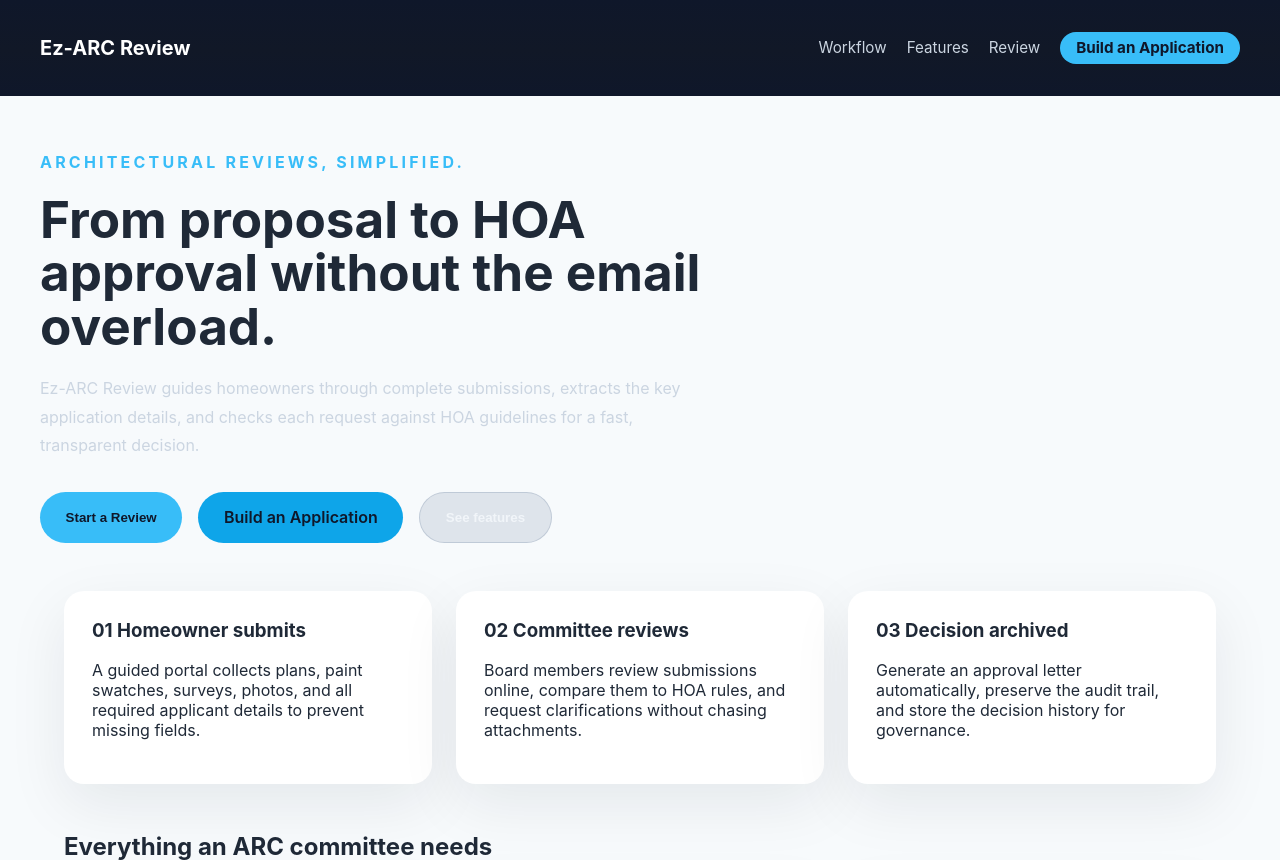
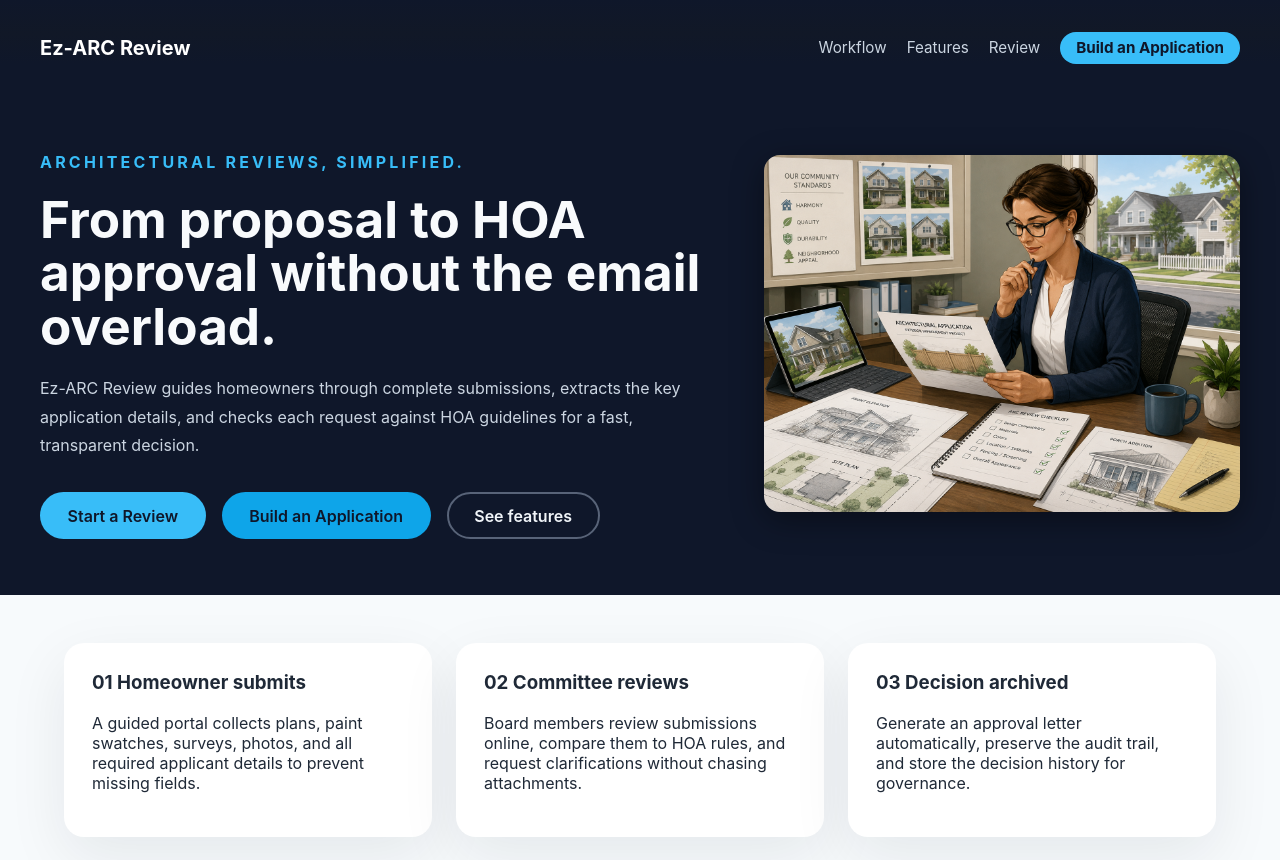
Before and after one commit to mfuyar/ARC, a Flask app: page / in a window 1280 px wide. Shown: the top 860 px of the page. Run offline with Flask 3, Linux system fonts and the light colour scheme.

Commit message:
Add hero image, fix button styles, fix hero background and text colors
- Add hoaarc.png illustration to hero section (right column)
- Wrap hero in dark hero-wrapper so text and buttons are visible
- Fix all 3 hero buttons to match: same font, size, padding via inline-flex
- Fix See features button: transparent bg with visible border
- Remove section numbers from Park Avenue dropdown labels
- Fix apply page hero text visibility with same dark wrapper

Co-Authored-By: Claude Sonnet 4.6 <noreply@anthropic.com>

```diff
--- a/static/style.css
+++ b/static/style.css
@@ -17,7 +17,13 @@ a {
 header {
   background: linear-gradient(180deg, #0f172a 0%, #111827 52%, #0f172a 100%);
   color: white;
-  padding: 2rem 1.5rem;
+  padding: 2rem 1.5rem 0;
+}
+
+.hero-wrapper {
+  background: #0f172a;
+  padding: 2rem 1.5rem 3.5rem;
+  color: white;
 }
 
 nav {
@@ -57,6 +63,7 @@ main.hero {
   font-size: clamp(2.6rem, 4vw, 4rem);
   line-height: 1.05;
   margin: 0;
+  color: #f8fafc;
 }
 
 .hero-copy p {
@@ -75,11 +82,19 @@ main.hero {
 
 .button-primary,
 .button-secondary {
-  border: none;
+  display: inline-flex;
+  align-items: center;
+  justify-content: center;
+  border: 2px solid transparent;
   border-radius: 999px;
-  padding: 0.95rem 1.6rem;
+  padding: 0.85rem 1.6rem;
+  font-family: inherit;
+  font-size: 1rem;
   font-weight: 600;
+  line-height: 1;
   cursor: pointer;
+  text-decoration: none;
+  white-space: nowrap;
 }
 
 .button-primary {
@@ -88,9 +103,9 @@ main.hero {
 }
 
 .button-secondary {
-  background: rgba(148, 163, 184, 0.25);
+  background: transparent;
   color: #f1f5f9;
-  border: 1px solid rgba(148, 163, 184, 0.4);
+  border-color: rgba(148, 163, 184, 0.55);
 }
 
 .hero-image {
--- a/templates/index.html
+++ b/templates/index.html
@@ -56,6 +56,7 @@
       </nav>
     </header>
 
+    <div class="hero-wrapper">
       <main class="hero">
         <section class="hero-copy">
           <p style="text-transform: uppercase; letter-spacing: .2em; color: #38bdf8; font-weight: 700; margin-bottom: 1rem;">Architectural reviews, simplified.</p>
@@ -63,11 +64,15 @@
           <p>Ez-ARC Review guides homeowners through complete submissions, extracts the key application details, and checks each request against HOA guidelines for a fast, transparent decision.</p>
           <div class="hero-actions">
             <button class="button-primary" onclick="document.getElementById('review-form').scrollIntoView({ behavior: 'smooth' })">Start a Review</button>
-          <a class="button-primary" href="{{ url_for('apply') }}" style="text-decoration:none; background:#0ea5e9;">Build an Application</a>
+            <a class="button-primary" href="{{ url_for('apply') }}" style="background:#0ea5e9;">Build an Application</a>
             <button class="button-secondary" onclick="document.getElementById('features').scrollIntoView({ behavior: 'smooth' })">See features</button>
           </div>
         </section>
+        <div class="hero-image">
+          <img src="{{ url_for('static', filename='hoaarc.png') }}" alt="HOA ARC review illustration" style="width:100%; border-radius:1rem; box-shadow:0 8px 32px rgba(0,0,0,0.4);">
+        </div>
       </main>
+    </div>
 
     <section class="section" id="workflow">
       <div class="cards">
```
Also changed, not shown: templates/apply.html (+9 -7 lines), static/hoaarc.png (added). Lines whose indentation alone changed are shown as unchanged.
